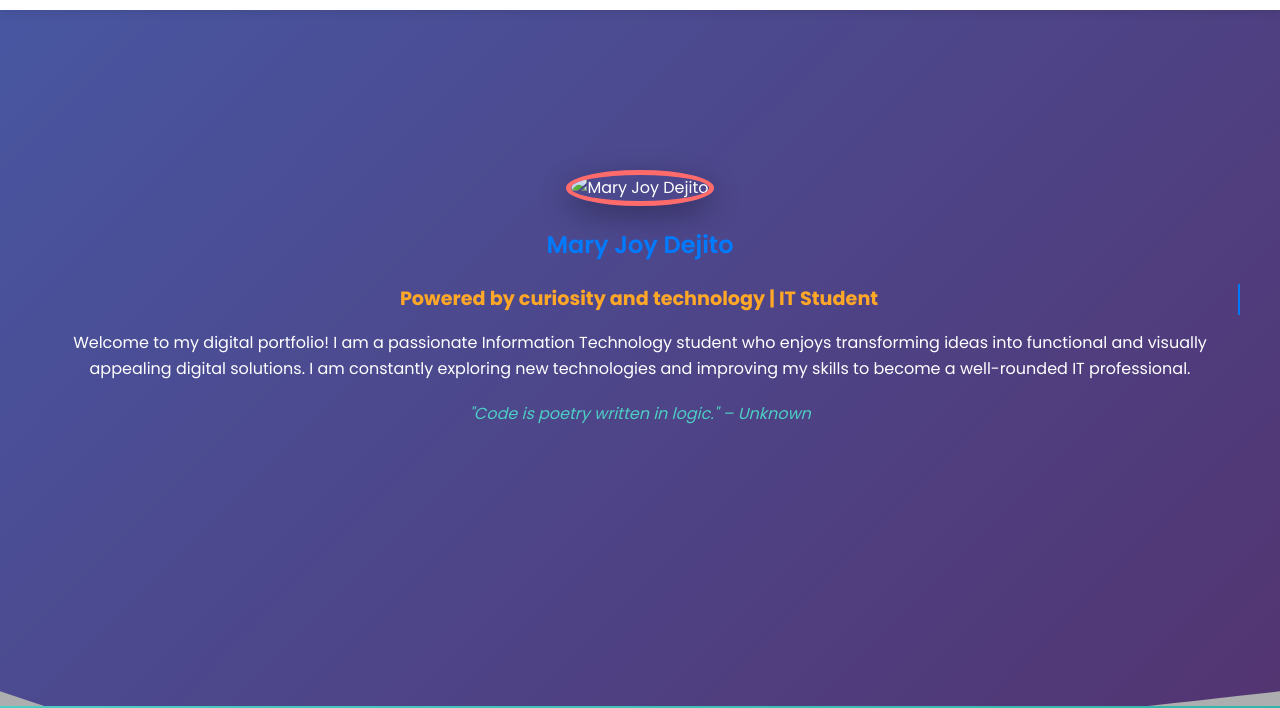
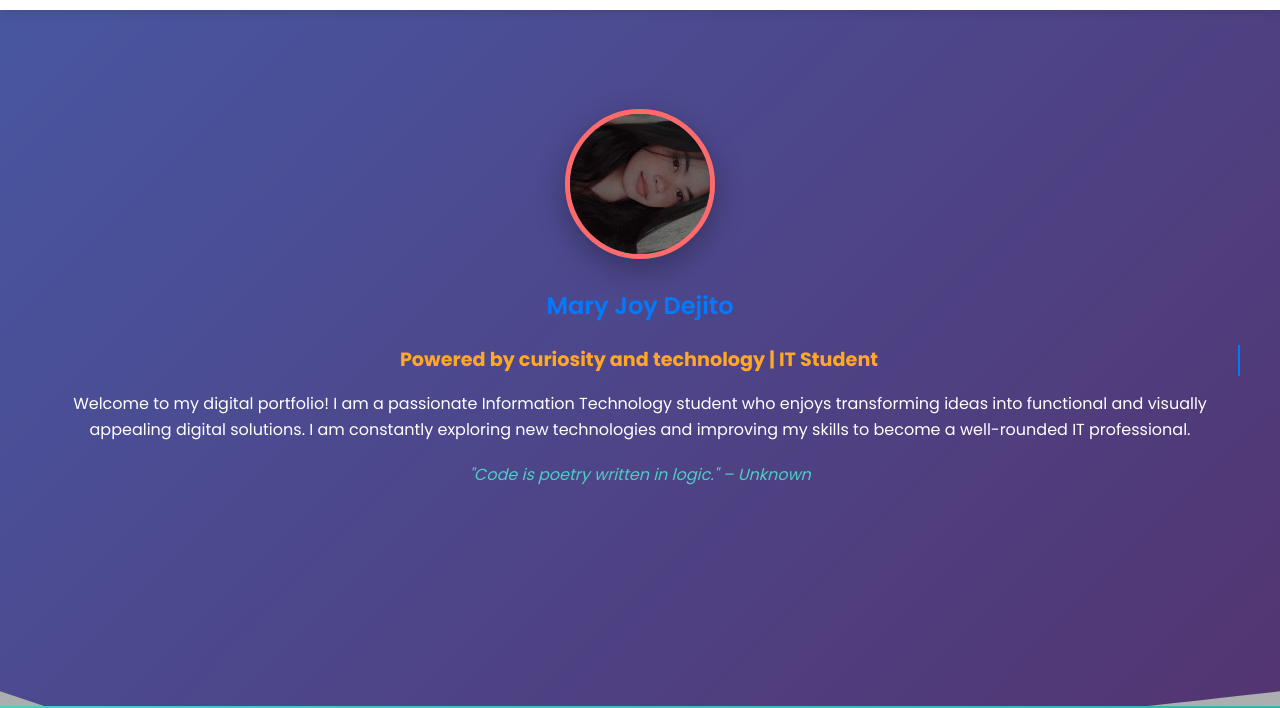
Before and after one commit to DejitoMaryJoy/DejitoMaryJoy.github.io, a plain HTML site: page index.html in a window 1280 px wide. Shown: the part 94-802 px from the top of the page. Drawn offline with Linux system fonts and the light colour scheme.

Commit message:
Update index.html

```diff
--- a/index.html
+++ b/index.html
@@ -421,7 +421,7 @@
 
     <section id="home">
         <div class="container">
-            <img src= "received_609375751331350.jpeg alt" alt="Mary Joy Dejito">
+            <img src="profile.jpg" alt="Mary Joy Dejito">
             <h1>Mary Joy Dejito</h1>
             <p class="tagline typing">Powered by curiosity and technology | IT Student</p>
             <p>Welcome to my digital portfolio! I am a passionate Information Technology student who enjoys transforming ideas into functional and visually appealing digital solutions. I am constantly exploring new technologies and improving my skills to become a well-rounded IT professional.</p>
```
